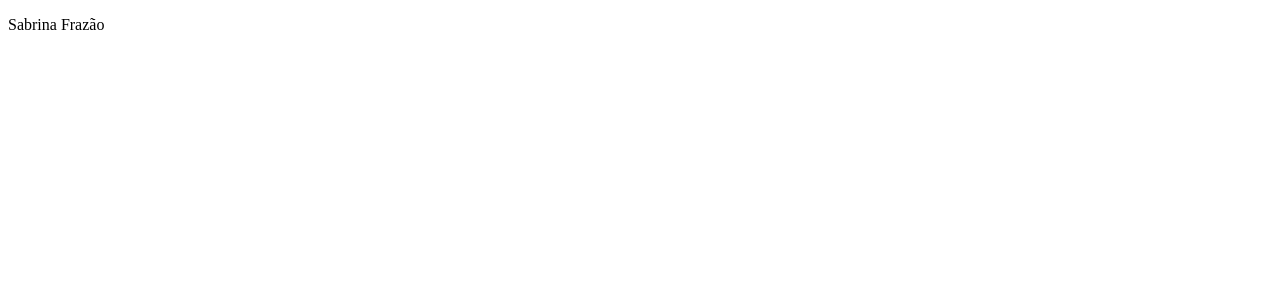
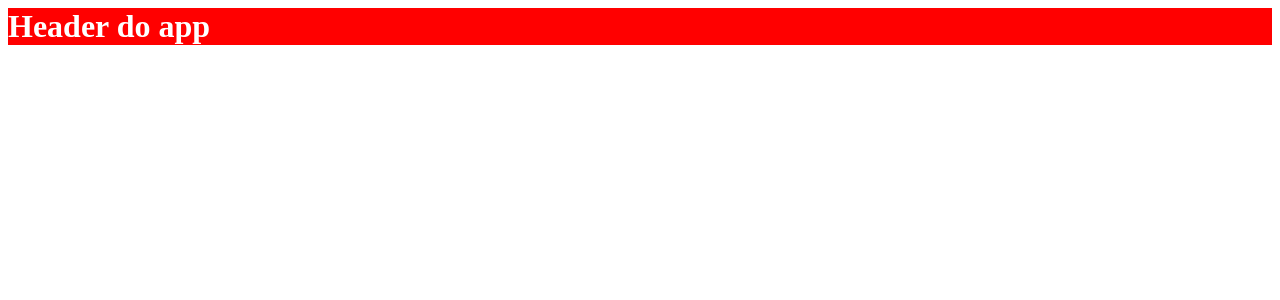
Before and after one commit to ifam-polo/sabrina-Angular, an Angular app in the folder meu-primeiro-projeto/: page / in a window 1280 px wide. Shown: the top 300 px of the page. Built offline with nearby package versions, Linux system fonts and the light colour scheme.

Commit message:
module do angular

```diff
--- a/meu-primeiro-projeto/src/app/app.component.ts
+++ b/meu-primeiro-projeto/src/app/app.component.ts
@@ -5,8 +5,9 @@
   template: `
   <router-outlet></router-outlet>
  <!-- <app-title></app-title>
-  <app-diretivas-estruturais></app-diretivas-estruturais>-->
-  <app-diretivas-atributos></app-diretivas-atributos>`
+  <app-diretivas-estruturais></app-diretivas-estruturais>
+  <app-diretivas-atributos></app-diretivas-atributos>-->
+  <app-new-component></app-new-component>`
 
 
 })
--- a/meu-primeiro-projeto/src/app/app.module.ts
+++ b/meu-primeiro-projeto/src/app/app.module.ts
@@ -8,6 +8,7 @@
 import { DiretivasEstruturaisComponent } from './diretivas-estruturais/diretivas-estruturais.component';
 import { FormsModule } from '@angular/forms';
 import { DiretivasAtributosComponent } from './diretivas-atributos/diretivas-atributos.component';
+import { SharedModule } from './shared/shared.module';
 
 @NgModule({
   declarations: [
@@ -20,7 +21,8 @@
   imports: [
     BrowserModule,
     AppRoutingModule,
-    FormsModule
+    FormsModule,
+    SharedModule
   ],
   providers: [],
   bootstrap: [AppComponent]
--- a/meu-primeiro-projeto/src/app/diretivas-atributos/diretivas-atributos.component.html
+++ b/meu-primeiro-projeto/src/app/diretivas-atributos/diretivas-atributos.component.html
@@ -1,4 +1,4 @@
-<!--<ng-content select="h1"></ng-content>
+<ng-content select="h1"></ng-content>
 
 <div *ngIf="nome != 'Sabrina'">
     <p [ngClass]="{'active': valor, 'disabled': !valor}"> NgClass </p>
@@ -12,7 +12,7 @@
 
 <li *ngFor="let item of list">{{item.nome}}</li>
 
-<hr>-->
+<hr>
 
 <ng-template ngFor let-item [ngForOf]="list">
 
@@ -22,7 +22,7 @@
 </ng-template>
 
 <!--<input [(ngModel)]="nome">
-<button (click)="salvar()">Salvar</button>
+<button (click)="salvar()">Salvar</button>-->
 
 <ng-content select="h3"></ng-content>
 
@@ -33,4 +33,4 @@
 <li *ngFor="let item of list">{{item.nome | uppercase}}</li>
 
 
-{{date | date: 'dd/MM/yyyy'}}-->
+{{date | date: 'dd/MM/yyyy'}}
--- /dev/null
+++ b/meu-primeiro-projeto/src/app/shared/new-component/new-component.component.html
@@ -0,0 +1,3 @@
+<header>
+    <h1> Header do app</h1>
+</header>
--- /dev/null
+++ b/meu-primeiro-projeto/src/app/shared/new-component/new-component.component.scss
@@ -0,0 +1,8 @@
+header{
+    background: red;
+    h1{
+        color: #FFF;
+        padding:0;
+        margin: 0;
+    }
+}
--- /dev/null
+++ b/meu-primeiro-projeto/src/app/shared/new-component/new-component.component.ts
@@ -0,0 +1,12 @@
+import { Component, OnInit } from '@angular/core';
+
+@Component({
+  selector: 'app-new-component',
+  templateUrl: './new-component.component.html',
+  styleUrls: ['./new-component.component.scss']
+})
+export class NewComponentComponent implements OnInit{
+  constructor() {}
+  ngOnInit(): void {}
+
+}
```
Also changed, not shown: meu-primeiro-projeto/src/app/shared/shared.module.ts (added, +16 -0 lines), 1 other file (tests, documents, lock files or other folders).
